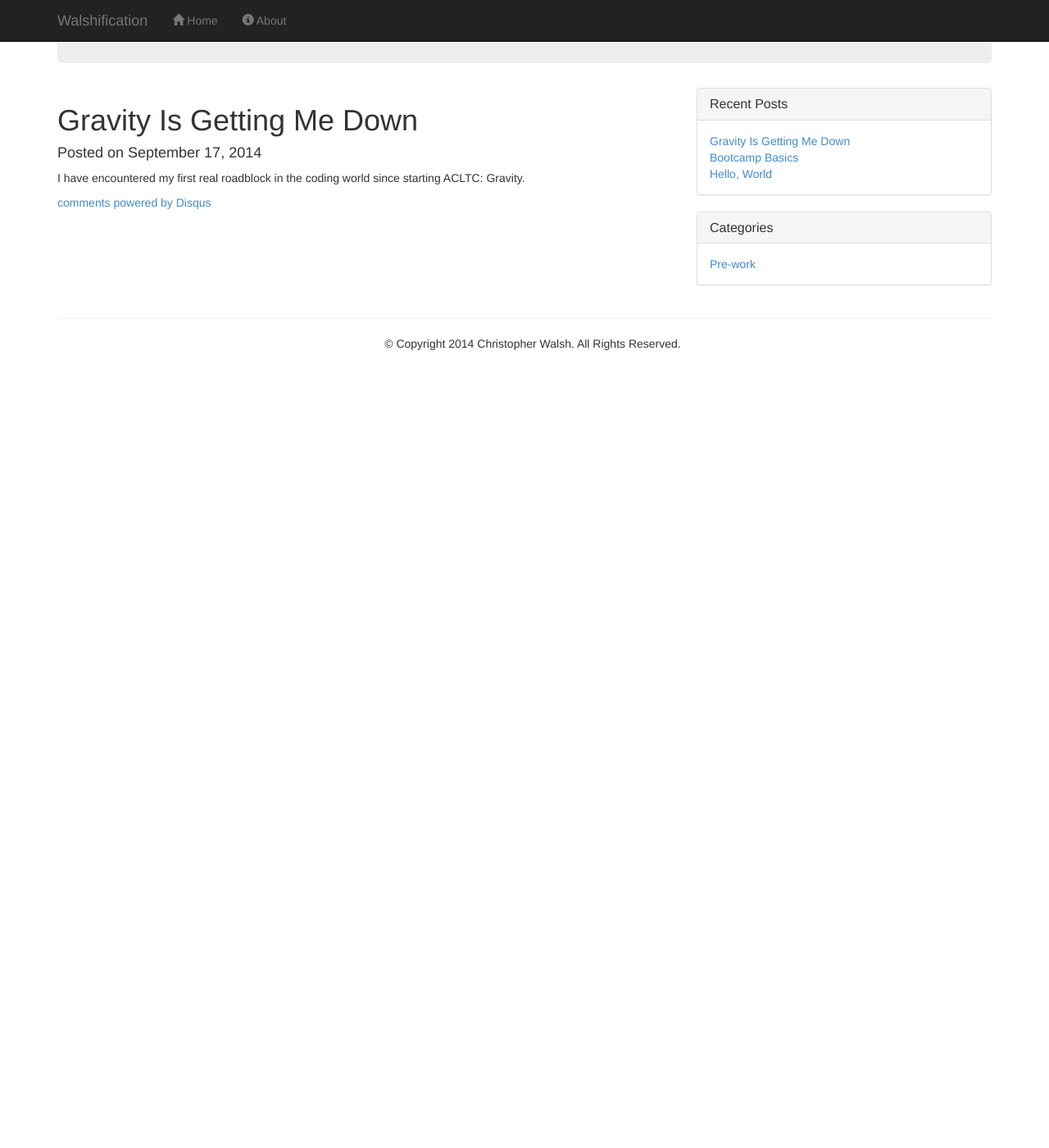
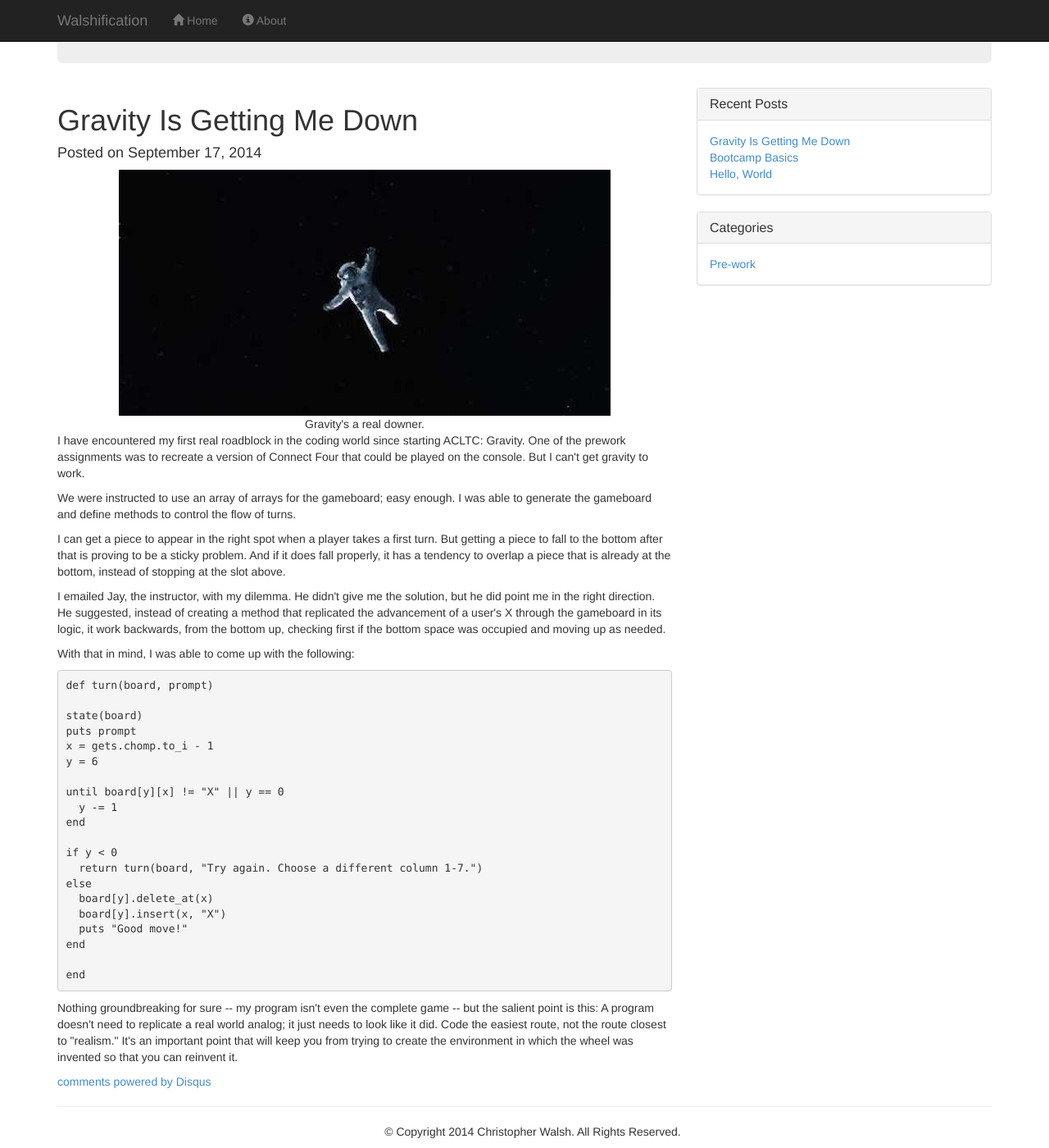
Before and after one commit to walshification/walshification.github.io, a Jekyll site: the page built from _posts/2014-09-17-Gravity-Is-Getting-Me-Down.html, in a window 1280 px wide and 1400 px high, scrolled down 188 px. Shown: the whole window at 82% size. Built offline with Jekyll 4.4.1, drawn with Linux system fonts in a browser that asks for light colours; nearby versions of some CDN libraries; library files that are not in the unit come from our copies; Markdown is read by kramdown in place of the engine named in the settings; comment, search, counter and statistics services are not loaded; before the commit the page ends 900 px from its top, so only the background shows below that.

Commit message:
finished post on gravity

```diff
--- a/_posts/2014-09-17-Gravity-Is-Getting-Me-Down.html
+++ b/_posts/2014-09-17-Gravity-Is-Getting-Me-Down.html
@@ -4,5 +4,63 @@ title: Gravity Is Getting Me Down
 category: Pre-work
 ---
 
+<figure align="center">
+  <img title="gravity" alt="A lone astronaut floats out into space distraught"
+  src="/assets/gravity.jpg" />
+  <figcaption>
+    Gravity's a real downer.
+  </figcaption>
+</figure>
 <p>I have encountered my first real roadblock in the coding world since starting
- ACLTC: Gravity.</p>
+ ACLTC: Gravity. One of the prework assignments was to recreate a version of
+Connect Four that could be played on the console. But I can't get gravity to
+work.</p>
+
+<!-- more -->
+
+<p>We were instructed to use an array of arrays for the gameboard; easy enough.
+I was able to generate the gameboard and define methods to control the flow of
+turns.</p>
+
+<p>I can get a piece to appear in the right spot when a player takes a first
+turn. But getting a piece to fall to the bottom after that is proving to be a
+sticky problem. And if it does fall properly, it has a tendency to overlap a
+piece that is already at the bottom, instead of stopping at the slot above.</p>
+
+<p>I emailed Jay, the instructor, with my dilemma. He didn't give me the
+solution, but he did point me in the right direction. He suggested, instead of
+creating a method that replicated the advancement of a user's X through the
+gameboard in its logic, it work backwards, from the bottom up, checking first
+if the bottom space was occupied and moving up as needed.</p>
+
+<p>With that in mind, I was able to come up with the following:</p>
+
+{% highlight ruby %}
+def turn(board, prompt)
+
+state(board)
+puts prompt
+x = gets.chomp.to_i - 1
+y = 6
+
+until board[y][x] != "X" || y == 0
+  y -= 1
+end
+
+if y < 0
+  return turn(board, "Try again. Choose a different column 1-7.")
+else
+  board[y].delete_at(x)
+  board[y].insert(x, "X")
+  puts "Good move!"
+end
+
+end
+{% endhighlight %}
+
+<p>Nothing groundbreaking for sure -- my program isn't even the complete game
+-- but the salient point is this: A program doesn't need to replicate a real
+world analog; it just needs to look like it did. Code the easiest route, not
+the route closest to "realism." It's an important point that will keep you from
+trying to create the environment in which the wheel was invented so that you
+can reinvent it.</p>
```
Also changed, not shown: assets/gravity.jpg (added).
